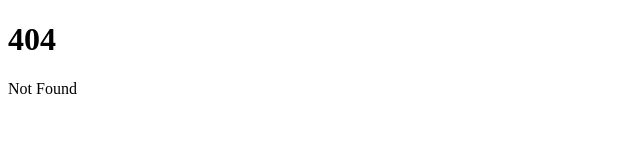
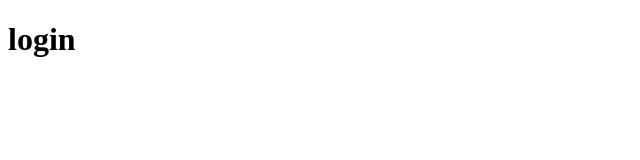
Before and after one commit to Yuuri2/Technologie-Chmurowe, a SvelteKit app in the folder strona-www/: page /login in a window 1280 px wide. Before the commit this address had no page. Shown: the top 160 px of the page, without its empty margins (0-640 px from the left). Built offline with nearby package versions, Linux system fonts and the light colour scheme.

Commit message:
strona login

```diff
--- /dev/null
+++ b/strona-www/src/routes/login/+page.svelte
@@ -0,0 +1,6 @@
+<script lang="ts">
+    window.alert("login")
+</script>
+<div>
+    <h1>login</h1>
+</div>
```
